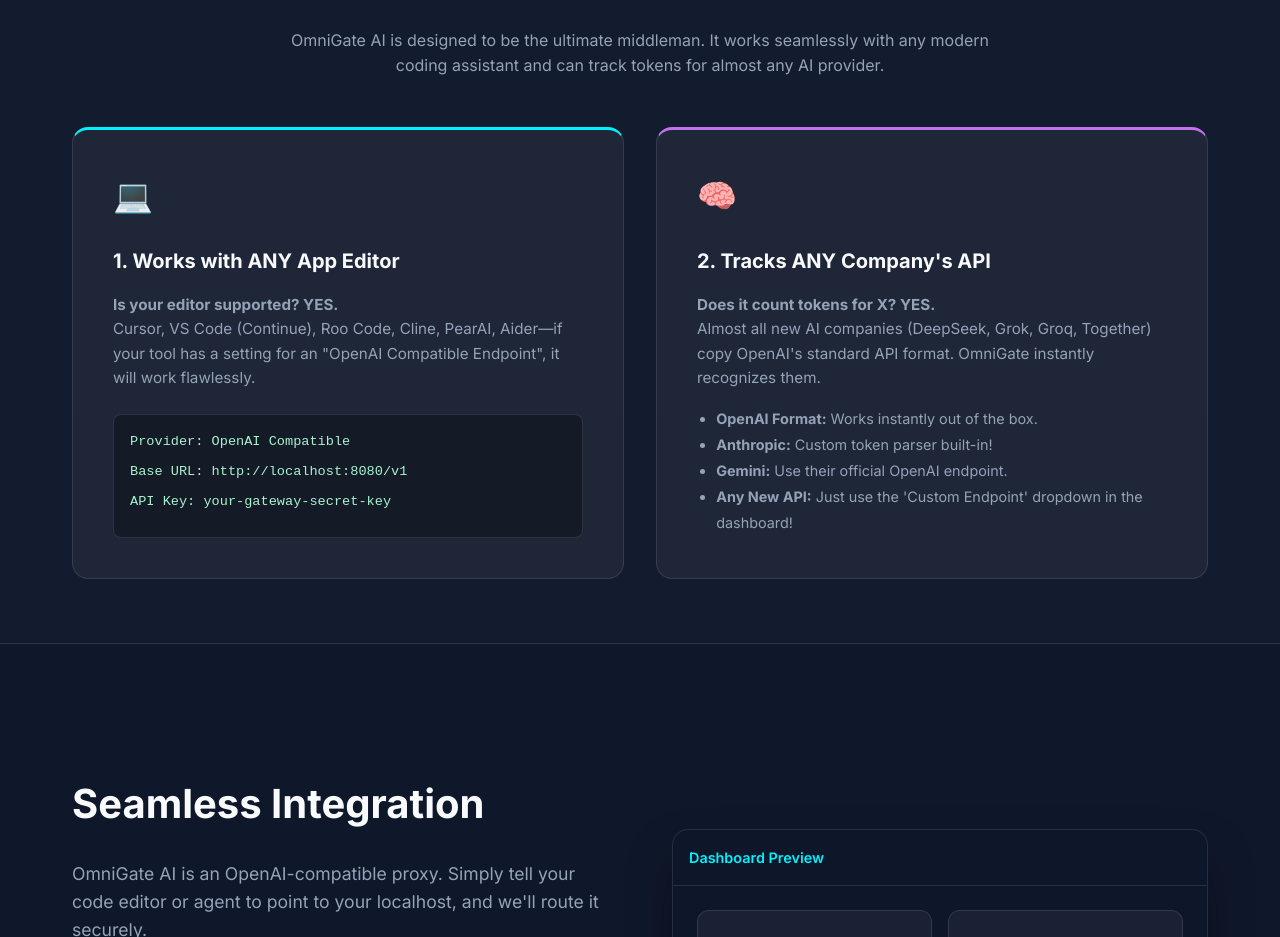
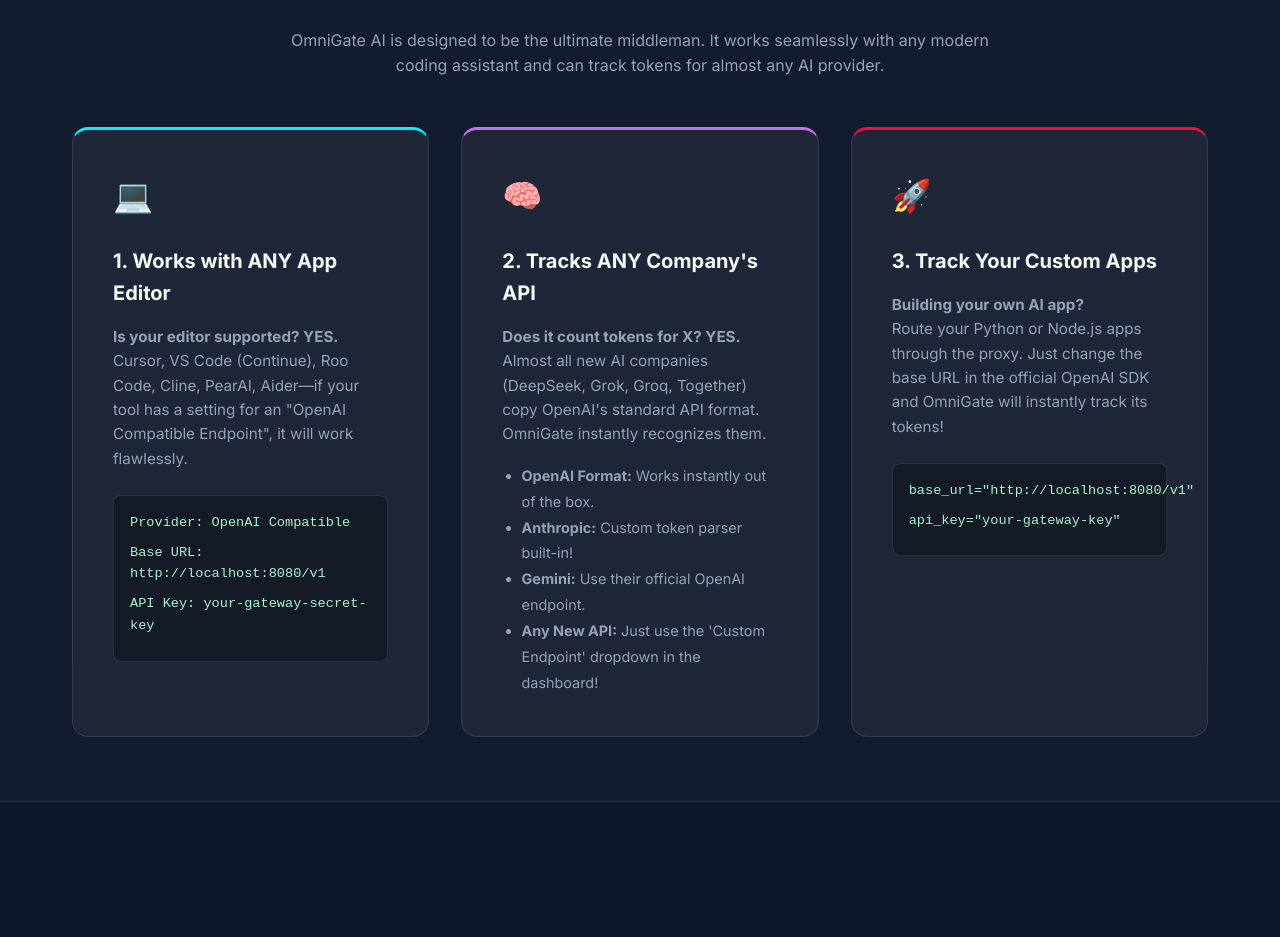
Before and after one commit to erfanhassan/Omnigate.ai, a website: page docs/index.html in a window 1280 px wide. Shown: the part 1620-2557 px from the top of the page. Drawn offline with Linux system fonts and the light colour scheme.

Commit message:
docs: add custom app integration guide for python and node

```diff
--- a/docs/index.html
+++ b/docs/index.html
@@ -118,6 +118,15 @@
               <li><strong>Any New API:</strong> Just use the 'Custom Endpoint' dropdown in the dashboard!</li>
             </ul>
           </div>
+          <div class="feature-card" style="border-top: 3px solid var(--rose);">
+            <div class="feature-icon icon-rose">🚀</div>
+            <h3>3. Track Your Custom Apps</h3>
+            <p><strong>Building your own AI app?</strong><br>Route your Python or Node.js apps through the proxy. Just change the base URL in the official OpenAI SDK and OmniGate will instantly track its tokens!</p>
+            <div class="mini-code" style="margin-top: 1.5rem; background: rgba(0,0,0,0.3); border-radius: 8px;">
+              <code>base_url="http://localhost:8080/v1"</code>
+              <code>api_key="your-gateway-key"</code>
+            </div>
+          </div>
         </div>
       </div>
     </section>
--- a/package.json
+++ b/package.json
@@ -1,6 +1,6 @@
 {
   "name": "omnigate-ai",
-  "version": "1.0.1",
+  "version": "1.0.2",
   "description": "Privacy-first, self-hosted LLM API Gateway and Proxy for tracking token usage.",
   "main": "server.js",
   "type": "module",
```
Also changed, not shown: README.md.
